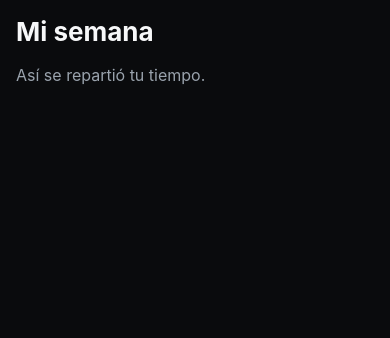
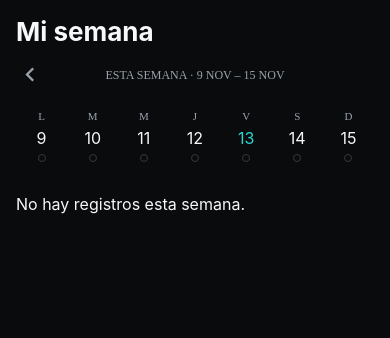
Before and after one commit to Hector0122/vital_frontend, a React Native app: screen /Semana in a window 390 px wide. Shown: the top 338 px of the page. Built offline with nearby package versions, Linux system fonts and the light colour scheme; what react-native-fs would draw is missing.

Commit message:
Mi semana: días neutros, resumen por área y frase descriptiva

```diff
--- a/src/screens/SemanaScreen.tsx
+++ b/src/screens/SemanaScreen.tsx
@@ -1,18 +1,159 @@
-import React from 'react';
-import { StyleSheet, Text } from 'react-native';
+import type { BottomTabScreenProps } from '@react-navigation/bottom-tabs';
+import React, { useState } from 'react';
+import { Pressable, ScrollView, StyleSheet, Text, View } from 'react-native';
+import Icon from 'react-native-vector-icons/MaterialCommunityIcons';
+import { RegistroItem } from '../components/RegistroItem';
 import { Screen } from '../components/Screen';
-import { colors, spacing, type } from '../theme';
+import type { MainTabParamList } from '../navigation/types';
+import { useDataStore } from '../stores/dataStore';
+import { colors, iconSize, radius, spacing, type } from '../theme';
+import { formatDuracion } from '../utils/catalogo';
+import { diasDeSemana, formatFecha, hoy, parseIso } from '../utils/fechas';
+import { resumenSemana, veces } from '../utils/resumen';
 
-export function SemanaScreen() {
+type Props = BottomTabScreenProps<MainTabParamList, 'Semana'>;
+
+const INICIALES = ['L', 'M', 'M', 'J', 'V', 'S', 'D'];
+
+export function SemanaScreen({ navigation }: Props) {
+  const { areas, actividades, registros } = useDataStore();
+  const [offset, setOffset] = useState(0); // 0 = esta semana, -1 = la anterior…
+  const [diaElegido, setDiaElegido] = useState<string>();
+
+  const dias = diasDeSemana(hoy(), offset);
+  const { porDia, porArea, frase } = resumenSemana(registros, actividades, areas, dias);
+  const dia = diaElegido && dias.includes(diaElegido) ? diaElegido : undefined;
+
+  const actividadDe = (id: string) => actividades.find((a) => a.id === id);
+  const areaDe = (areaId?: string) => areas.find((a) => a.id === areaId);
+
+  const rango = `${parseIso(dias[0]).toLocaleDateString('es-MX', { day: 'numeric', month: 'short' })} – ${parseIso(
+    dias[6],
+  ).toLocaleDateString('es-MX', { day: 'numeric', month: 'short' })}`;
+
   return (
     <Screen>
-      <Text style={styles.title}>Mi semana</Text>
-      <Text style={styles.body}>Así se repartió tu tiempo.</Text>
+      <ScrollView contentContainerStyle={styles.content}>
+        <Text style={styles.title}>Mi semana</Text>
+
+        <View style={styles.nav}>
+          <Pressable onPress={() => setOffset(offset - 1)} hitSlop={12} accessibilityLabel="Semana anterior">
+            <Icon name="chevron-left" size={iconSize.lg} color={colors.muted} />
+          </Pressable>
+          <Text style={styles.rango}>{offset === 0 ? `Esta semana · ${rango}` : rango}</Text>
+          <Pressable
+            onPress={() => setOffset(offset + 1)}
+            disabled={offset === 0}
+            hitSlop={12}
+            accessibilityLabel="Semana siguiente"
+            style={offset === 0 && styles.oculto}
+          >
+            <Icon name="chevron-right" size={iconSize.lg} color={colors.muted} />
+          </Pressable>
+        </View>
+
+        {/* Días: puntos del color de cada área presente; sin registro = círculo vacío neutro. */}
+        <View style={styles.dias}>
+          {dias.map((d, i) => {
+            const areasDelDia = [...new Set(porDia[d].map((r) => actividadDe(r.actividadId)?.areaId))]
+              .map(areaDe)
+              .filter(Boolean);
+            const elegido = d === dia;
+            return (
+              <Pressable
+                key={d}
+                style={[styles.dia, elegido && styles.diaElegido]}
+                onPress={() => setDiaElegido(elegido ? undefined : d)}
+                accessibilityRole="button"
+                accessibilityLabel={`${formatFecha(d)}: ${porDia[d].length ? veces(porDia[d].length) : 'sin registros'}`}
+              >
+                <Text style={styles.inicial}>{INICIALES[i]}</Text>
+                <Text style={[styles.numero, d === hoy() && { color: colors.primary }]}>{parseIso(d).getDate()}</Text>
+                <View style={styles.puntos}>
+                  {areasDelDia.length ? (
+                    areasDelDia.slice(0, 3).map((a) => <View key={a!.id} style={[styles.punto, { backgroundColor: a!.color }]} />)
+                  ) : (
+                    <View style={[styles.punto, styles.puntoVacio]} />
+                  )}
+                </View>
+              </Pressable>
+            );
+          })}
+        </View>
+
+        {dia ? (
+          <View style={styles.card}>
+            <Text style={styles.cardTitle}>{formatFecha(dia)}</Text>
+            {porDia[dia].length ? (
+              porDia[dia].map((r) => {
+                const actividad = actividadDe(r.actividadId);
+                return (
+                  <RegistroItem
+                    key={r.id}
+                    registro={r}
+                    actividad={actividad}
+                    area={areaDe(actividad?.areaId)}
+                    onPress={() => navigation.navigate('Registro', { registroId: r.id })}
+                  />
+                );
+              })
+            ) : (
+              <Text style={styles.muted}>No hay registros.</Text>
+            )}
+          </View>
+        ) : null}
+
+        <Text style={styles.frase}>{frase}</Text>
+
+        {porArea.map(({ area, actividades: acts }) => (
+          <View key={area.id} style={styles.card}>
+            <View style={styles.cardHeader}>
+              <Icon name={area.icono} size={iconSize.sm} color={area.color} />
+              <Text style={styles.cardTitle}>{area.nombre}</Text>
+            </View>
+            {acts.map(({ actividad, veces: n, minutos }) => (
+              <View key={actividad.id} style={styles.fila}>
+                <Text style={styles.body}>{actividad.nombre}</Text>
+                <Text style={styles.muted}>
+                  {veces(n)}
+                  {minutos ? ` · ${formatDuracion(minutos)}` : ''}
+                </Text>
+              </View>
+            ))}
+          </View>
+        ))}
+      </ScrollView>
     </Screen>
   );
 }
 
 const styles = StyleSheet.create({
-  title: { ...type.h1, color: colors.text, padding: spacing.md },
-  body: { ...type.body, color: colors.muted, paddingHorizontal: spacing.md },
+  content: { padding: spacing.md, paddingBottom: spacing.huge, gap: spacing.sm },
+  title: { ...type.h1, color: colors.text },
+  nav: { flexDirection: 'row', alignItems: 'center', justifyContent: 'space-between' },
+  rango: { ...type.label, color: colors.muted, textTransform: 'uppercase' },
+  oculto: { opacity: 0 },
+  dias: { flexDirection: 'row', justifyContent: 'space-between' },
+  dia: {
+    flex: 1,
+    alignItems: 'center',
+    paddingVertical: spacing.xs,
+    marginHorizontal: 2,
+    borderRadius: radius.sm,
+    gap: 4,
+    minHeight: 72,
+  },
+  diaElegido: { backgroundColor: colors.surface },
+  inicial: { ...type.caption, color: colors.muted },
+  numero: { ...type.body, color: colors.text },
+  puntos: { flexDirection: 'row', gap: 3, height: 8 },
+  punto: { width: 8, height: 8, borderRadius: 4 },
+  puntoVacio: { borderWidth: 1, borderColor: colors.border },
+  frase: { ...type.body, color: colors.text, marginVertical: spacing.xs },
+  card: { backgroundColor: colors.surface, borderRadius: radius.md, padding: spacing.sm, gap: spacing.xs },
+  cardHeader: { flexDirection: 'row', alignItems: 'center', gap: spacing.xs },
+  cardTitle: { ...type.label, color: colors.text, textTransform: 'uppercase' },
+  fila: { flexDirection: 'row', justifyContent: 'space-between', alignItems: 'center', minHeight: 32 },
+  body: { ...type.bodySm, color: colors.text },
+  muted: { ...type.bodySm, color: colors.muted },
 });
--- /dev/null
+++ b/src/utils/resumen.ts
@@ -0,0 +1,53 @@
+import type { Actividad, Area, Registro } from '../stores/dataStore';
+
+const NUMEROS = ['cero', 'una', 'dos', 'tres', 'cuatro', 'cinco', 'seis', 'siete', 'ocho', 'nueve', 'diez'];
+
+export const veces = (n: number) => `${NUMEROS[n] ?? n} ${n === 1 ? 'vez' : 'veces'}`;
+
+const lista = (partes: string[]) =>
+  partes.length < 2 ? partes.join('') : `${partes.slice(0, -1).join(', ')} y ${partes[partes.length - 1]}`;
+
+const minuscula = (s: string) => s.charAt(0).toLowerCase() + s.slice(1);
+
+export interface ResumenActividad {
+  actividad: Actividad;
+  veces: number;
+  minutos: number;
+}
+
+export interface ResumenArea {
+  area: Area;
+  veces: number;
+  actividades: ResumenActividad[];
+}
+
+/** Resumen descriptivo de los registros dentro de `dias`. Sin metas ni porcentajes: solo lo que hubo. */
+export function resumenSemana(registros: Registro[], actividades: Actividad[], areas: Area[], dias: string[]) {
+  const enSemana = registros.filter((r) => dias.includes(r.fecha));
+  const porActividad = new Map<string, ResumenActividad>();
+  for (const r of enSemana) {
+    const actividad = actividades.find((a) => a.id === r.actividadId);
+    if (!actividad) continue;
+    const item = porActividad.get(actividad.id) ?? { actividad, veces: 0, minutos: 0 };
+    item.veces += 1;
+    item.minutos += r.duracionMin ?? 0;
+    porActividad.set(actividad.id, item);
+  }
+  const items = [...porActividad.values()].sort((a, b) => b.veces - a.veces);
+
+  const porArea: ResumenArea[] = [...areas]
+    .sort((a, b) => a.orden - b.orden)
+    .map((area) => {
+      const acts = items.filter((i) => i.actividad.areaId === area.id);
+      return { area, veces: acts.reduce((s, i) => s + i.veces, 0), actividades: acts };
+    })
+    .filter((a) => a.veces > 0);
+
+  const MAX = 4;
+  const partes = items.slice(0, MAX).map((i) => `${minuscula(i.actividad.nombre)} ${veces(i.veces)}`);
+  if (items.length > MAX) partes.push(`${items.length - MAX} actividad${items.length - MAX > 1 ? 'es' : ''} más`);
+  const frase = items.length ? `Registraste ${lista(partes)}.` : 'No hay registros esta semana.';
+
+  const porDia = Object.fromEntries(dias.map((d) => [d, enSemana.filter((r) => r.fecha === d)]));
+  return { porDia, porArea, frase, total: enSemana.length };
+}
```
Also changed, not shown: 1 other file (tests, documents, lock files or other folders).
